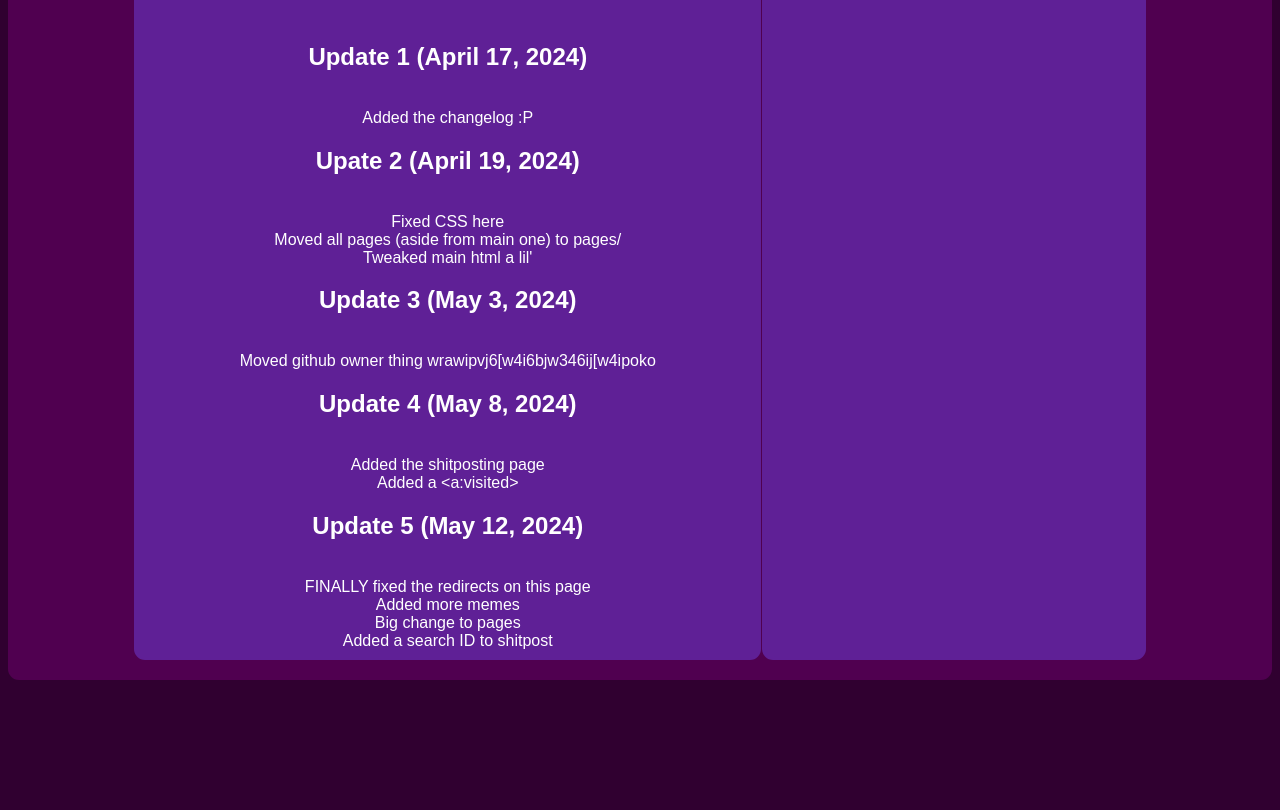
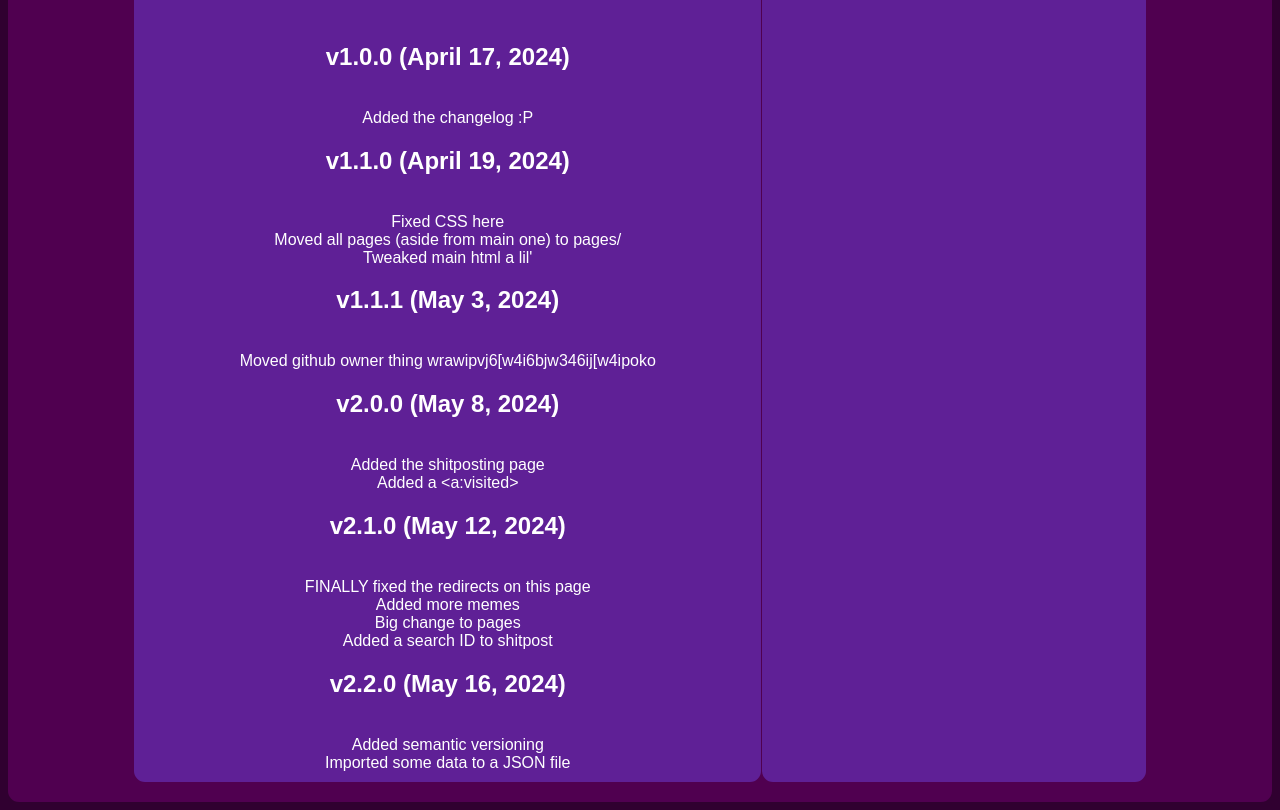
Before and after one commit to PurplSoosh/purplsoosh.github.io, a plain HTML site: page pages/changelog/index.html in a window 1280 px wide. Shown: the part 151-961 px from the top of the page. Before the commit the page ends 839 px from the top, so only its background shows below. Drawn offline with Linux system fonts and the light colour scheme.

Commit message:
semantic versioning :D

```diff
--- a/pages/changelog/index.html
+++ b/pages/changelog/index.html
@@ -14,22 +14,25 @@
       <div class="sectionLeft">
 	  <center>
 		  <h1>Changelog</h1><br>
-      <h2>Update 1 (April 17, 2024)</h2><br>
+      <h2>v1.0.0 (April 17, 2024)</h2><br>
       Added the changelog :P<br>
-		  <h2>Upate 2 (April 19, 2024)</h2><br>
+		  <h2>v1.1.0 (April 19, 2024)</h2><br>
 		Fixed CSS here<br>
 		Moved all pages (aside from main one) to pages/<br>
 		Tweaked main html a lil'<br>
-		  <h2>Update 3 (May 3, 2024)</h2><br>
+		  <h2>v1.1.1 (May 3, 2024)</h2><br>
 		Moved github owner thing wrawipvj6[w4i6bjw346ij[w4ipoko<br>
-		  <h2>Update 4 (May 8, 2024)</h2><br>
+		  <h2>v2.0.0 (May 8, 2024)</h2><br>
 		Added the shitposting page<br>
 		  Added a &lt;a:visited&gt;
-	      <h2>Update 5 (May 12, 2024)</h2><br>
+	      <h2>v2.1.0 (May 12, 2024)</h2><br>
 	      FINALLY fixed the redirects on this page<br>
 	      Added more memes<br>
 	      Big change to pages<br>
-	      Added a search ID to shitpost
+	      Added a search ID to shitpost<br>
+	      <h2>v2.2.0 (May 16, 2024)</h2><br>
+	      Added semantic versioning<br>
+	      Imported some data to a JSON file<br>
 	</center>
       </div>
       <div class="sectionRight">
```
